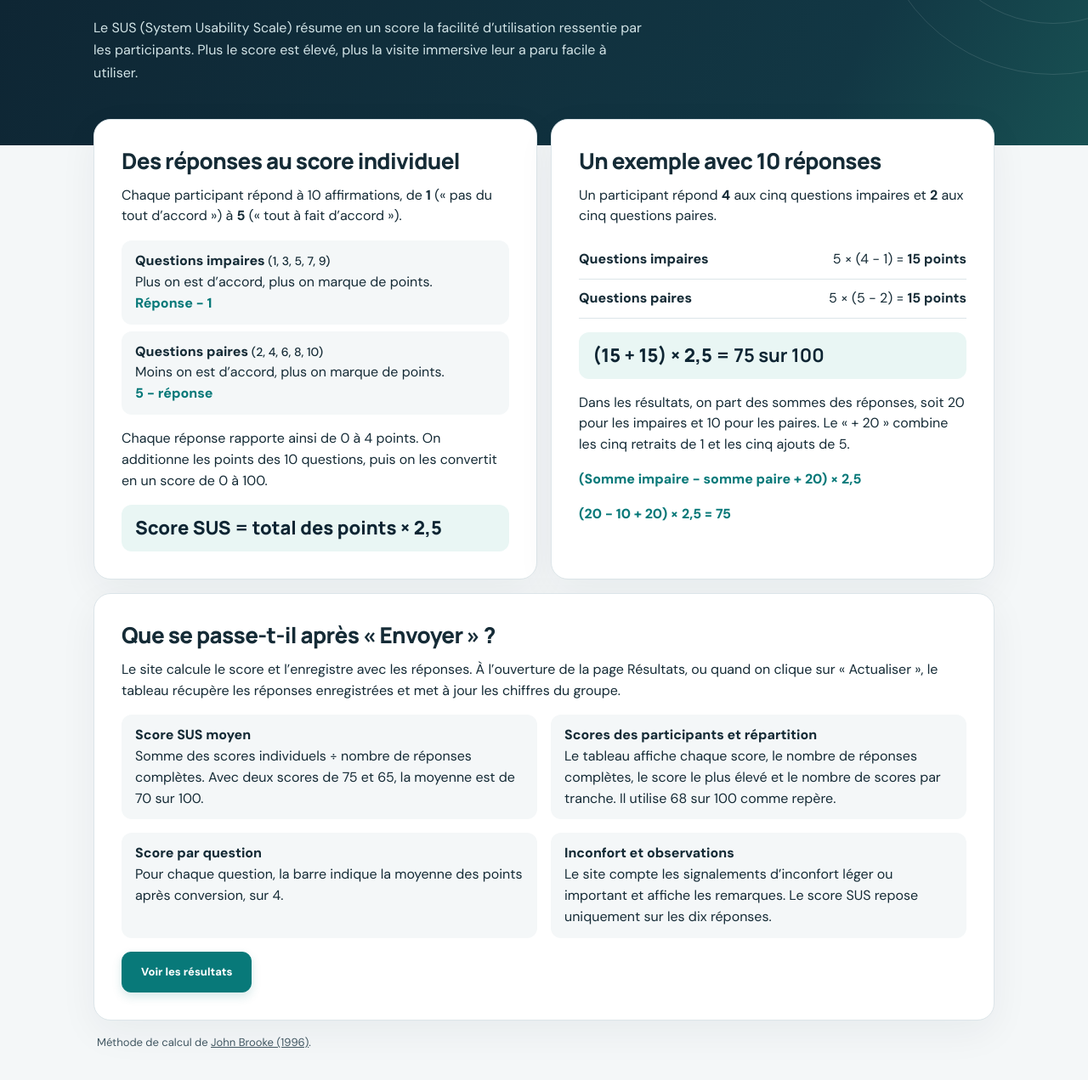
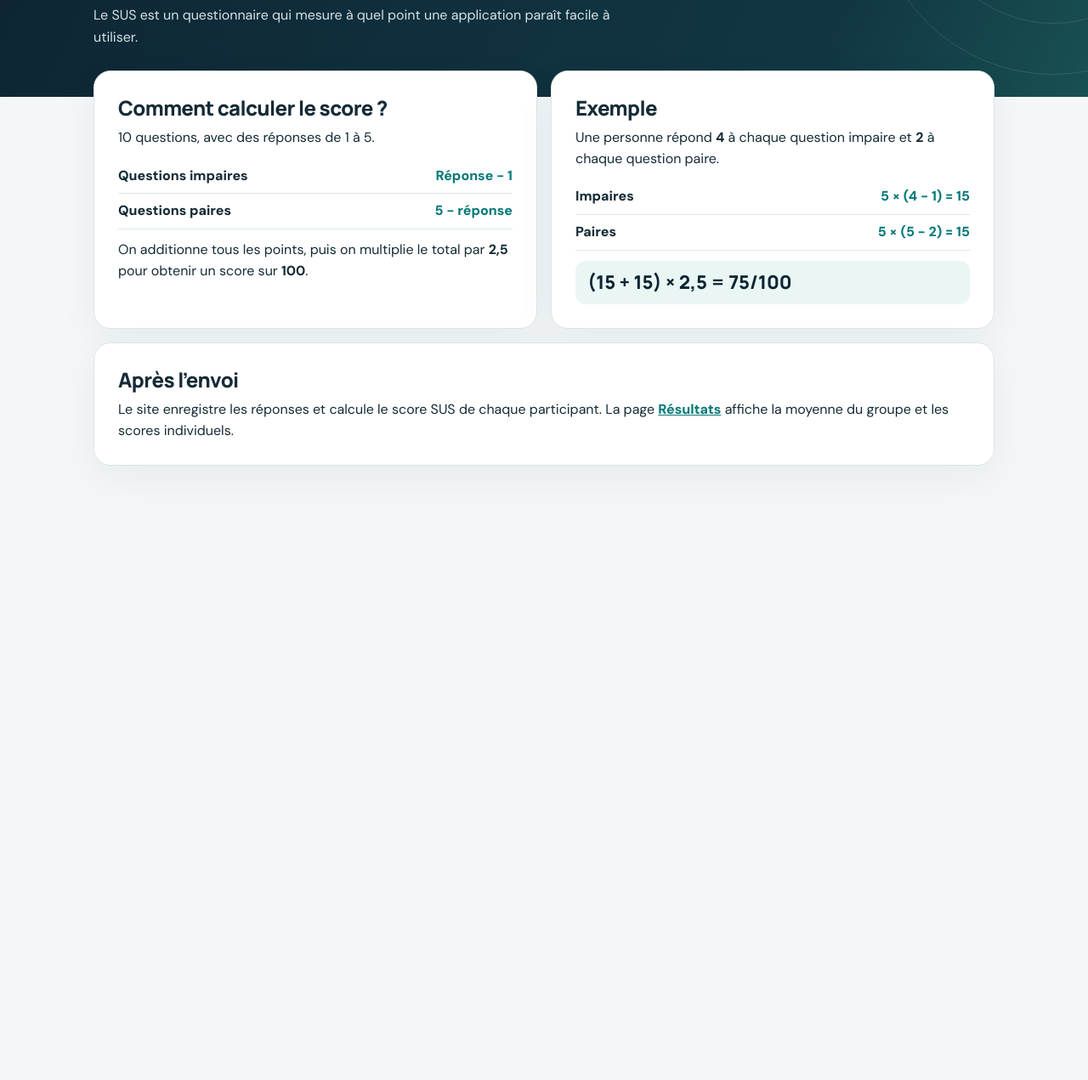
Before and after one commit to aymane-fast/presentation-xr, a website: page calcul-sus.html in a window 1280 px wide. Shown: the part 181-1452 px from the top of the page at 85% size. After the commit the page ends 800 px from the top, so only its background shows below. Drawn offline with Linux system fonts and the light colour scheme.

Commit message:
Simplify the SUS calculation guide

```diff
--- a/calcul-sus.html
+++ b/calcul-sus.html
@@ -19,77 +19,51 @@
       </div>
     </div>
   </nav>
-  <header class="hero">
+  <header class="hero sus-hero">
     <div class="hero-inner">
-      <h1>Comment se calcule le SUS&nbsp;?</h1>
-      <p>Le SUS (<span lang="en">System Usability Scale</span>) résume en un score la facilité d’utilisation ressentie par les participants. Plus le score est élevé, plus la visite immersive leur a paru facile à utiliser.</p>
+      <h1>Qu’est-ce que le SUS&nbsp;?</h1>
+      <p>Le SUS est un questionnaire qui mesure à quel point une application paraît facile à utiliser.</p>
     </div>
   </header>
   <main class="shell main sus-guide">
     <div class="sus-grid">
       <section class="card sus-card" aria-labelledby="sus-method">
-        <h2 id="sus-method">Des réponses au score individuel</h2>
-        <p>Chaque participant répond à 10 affirmations, de <strong>1</strong> (« pas du tout d’accord ») à <strong>5</strong> (« tout à fait d’accord »).</p>
-        <dl class="sus-rules">
+        <h2 id="sus-method">Comment calculer le score&nbsp;?</h2>
+        <p>10 questions, avec des réponses de 1 à 5.</p>
+        <dl class="sus-steps">
           <div>
-            <dt>Questions impaires <span>(1, 3, 5, 7, 9)</span></dt>
-            <dd>Plus on est d’accord, plus on marque de points.</dd>
-            <dd class="sus-rule-formula">Réponse − 1</dd>
+            <dt>Questions impaires</dt>
+            <dd>Réponse − 1</dd>
           </div>
           <div>
-            <dt>Questions paires <span>(2, 4, 6, 8, 10)</span></dt>
-            <dd>Moins on est d’accord, plus on marque de points.</dd>
-            <dd class="sus-rule-formula">5 − réponse</dd>
+            <dt>Questions paires</dt>
+            <dd>5 − réponse</dd>
           </div>
         </dl>
-        <p>Chaque réponse rapporte ainsi de 0 à 4 points. On additionne les points des 10 questions, puis on les convertit en un score de 0 à 100.</p>
-        <p class="sus-formula">Score SUS = total des points × 2,5</p>
+        <p>On additionne tous les points, puis on multiplie le total par <strong>2,5</strong> pour obtenir un score sur <strong>100</strong>.</p>
       </section>
 
       <section class="card sus-card" aria-labelledby="sus-example">
-        <h2 id="sus-example">Un exemple avec 10 réponses</h2>
-        <p>Un participant répond <strong>4</strong> aux cinq questions impaires et <strong>2</strong> aux cinq questions paires.</p>
-        <dl class="sus-example">
+        <h2 id="sus-example">Exemple</h2>
+        <p>Une personne répond <strong>4</strong> à chaque question impaire et <strong>2</strong> à chaque question paire.</p>
+        <dl class="sus-steps">
           <div>
-            <dt>Questions impaires</dt>
-            <dd>5 × (4 − 1) = <strong>15 points</strong></dd>
+            <dt>Impaires</dt>
+            <dd>5 × (4 − 1) = 15</dd>
           </div>
           <div>
-            <dt>Questions paires</dt>
-            <dd>5 × (5 − 2) = <strong>15 points</strong></dd>
+            <dt>Paires</dt>
+            <dd>5 × (5 − 2) = 15</dd>
           </div>
         </dl>
-        <p class="sus-formula">(15 + 15) × 2,5 = <strong>75 sur 100</strong></p>
-        <p>Dans les résultats, on part des sommes des réponses, soit 20 pour les impaires et 10 pour les paires. Le « + 20 » combine les cinq retraits de 1 et les cinq ajouts de 5.</p>
-        <p class="sus-equation">(Somme impaire − somme paire + 20) ×&nbsp;2,5</p>
-        <p class="sus-equation">(20 − 10 + 20) × 2,5 = 75</p>
+        <p class="sus-formula">(15 + 15) × 2,5 = 75/100</p>
       </section>
     </div>
 
     <section class="card sus-card" aria-labelledby="sus-results">
-      <h2 id="sus-results">Que se passe-t-il après «&nbsp;Envoyer&nbsp;»&nbsp;?</h2>
-      <p>Le site calcule le score et l’enregistre avec les réponses. À l’ouverture de la page Résultats, ou quand on clique sur « Actualiser », le tableau récupère les réponses enregistrées et met à jour les chiffres du groupe.</p>
-      <dl class="sus-metrics">
-        <div>
-          <dt>Score SUS moyen</dt>
-          <dd>Somme des scores individuels ÷ nombre de réponses complètes. Avec deux scores de 75 et 65, la moyenne est de 70 sur 100.</dd>
-        </div>
-        <div>
-          <dt>Scores des participants et répartition</dt>
-          <dd>Le tableau affiche chaque score, le nombre de réponses complètes, le score le plus élevé et le nombre de scores par tranche. Il utilise 68 sur 100 comme repère.</dd>
-        </div>
-        <div>
-          <dt>Score par question</dt>
-          <dd>Pour chaque question, la barre indique la moyenne des points après conversion, sur 4.</dd>
-        </div>
-        <div>
-          <dt>Inconfort et observations</dt>
-          <dd>Le site compte les signalements d’inconfort léger ou important et affiche les remarques. Le score SUS repose uniquement sur les dix réponses.</dd>
-        </div>
-      </dl>
-      <a class="primary-btn sus-results-link" href="/analyse">Voir les résultats</a>
+      <h2 id="sus-results">Après l’envoi</h2>
+      <p>Le site enregistre les réponses et calcule le score SUS de chaque participant. La page <a class="mini-link" href="/analyse">Résultats</a> affiche la moyenne du groupe et les scores individuels.</p>
     </section>
-    <p class="sus-source">Méthode de calcul de <a href="https://hci-studies.org/methods-and-measures/downloads/SUS_Brooke1996.pdf">John Brooke (1996)</a>.</p>
   </main>
 </body>
 </html>
--- a/styles.css
+++ b/styles.css
@@ -13,86 +13,62 @@
 .delete-response:hover:not(:disabled){background:#fff0f1}
 
 /* Calcul du SUS */
+.sus-hero .hero-inner {
+  padding-block: clamp(28px, 4vw, 42px) 56px;
+}
 .sus-guide {
   display: grid;
   gap: 16px;
 }
-.sus-grid, .sus-metrics {
+.sus-grid {
   display: grid;
   grid-template-columns: repeat(2, minmax(0, 1fr));
   gap: 16px;
 }
 .sus-card {
-  padding: clamp(20px, 3.5vw, 32px);
+  padding: clamp(16px, 3vw, 28px);
 }
 .sus-card h2 {
-  font: 800 clamp(20px, 2.5vw, 26px)/1.25 Manrope, system-ui, sans-serif;
+  font: 800 clamp(20px, 2.5vw, 24px)/1.25 Manrope, system-ui, sans-serif;
   letter-spacing: -.025em;
-  margin: 0 0 12px;
+  margin: 0 0 8px;
 }
 .sus-card p, .sus-card dl {
-  margin: 0 0 16px;
+  margin: 0 0 12px;
 }
 .sus-card p:last-child {
   margin-bottom: 0;
 }
-.sus-card dd {
-  margin: 0;
-}
-.sus-rules {
-  display: grid;
-  gap: 8px;
-}
-.sus-rules > div, .sus-metrics > div {
-  background: var(--bg);
-  border-radius: 12px;
-  padding: 12px 16px;
-}
-.sus-card dt {
+.sus-steps dt {
   font-weight: 800;
 }
-.sus-rules dt span {
-  font-size: .875em;
-  font-weight: 500;
-  white-space: nowrap;
-}
-.sus-rule-formula, .sus-equation {
+.sus-steps dd {
+  margin: 0;
   color: var(--teal);
   font-weight: 800;
 }
-.sus-example > div {
+.sus-steps > div {
   display: flex;
   flex-wrap: wrap;
   justify-content: space-between;
   gap: 4px 12px;
-  padding: 10px 0;
+  padding: 8px 0;
   border-bottom: 1px solid var(--line);
 }
 .sus-formula {
   background: var(--tealLight);
   color: var(--navy);
   border-radius: 12px;
-  padding: 12px 16px;
+  padding: 10px 14px;
   font: 800 clamp(17px, 2.2vw, 22px)/1.4 Manrope, system-ui, sans-serif;
 }
-.sus-results-link {
-  display: inline-block;
-  text-decoration: none;
-}
-.sus-source {
-  margin: 0;
-  padding: 0 4px;
-  color: #405661;
-  font-size: 13px;
-}
-@media (max-width: 750px) {
-  .sus-grid, .sus-metrics { grid-template-columns: 1fr; }
+@media (max-width: 620px) {
+  .sus-grid { grid-template-columns: 1fr; }
 }
 @media (max-width: 480px) {
   .topbar-inner { flex-wrap: wrap; padding: 10px 0; }
   .top-links { flex-wrap: wrap; }
-  body:has(.sus-guide) .hero h1, .sus-card h2 { text-wrap: balance; }
-  .sus-example > div { flex-direction: column; }
+  .sus-hero h1, .sus-card h2 { text-wrap: balance; }
 }
 
 @media print{.topbar,.hero,.dashboard-actions,.primary-btn,.ghost-btn,.response-action,.main{margin:0;padding:0}.shell{width:100%}.card{box-shadow:none;break-inside:avoid}.question{break-inside:avoid}.report-grid{display:block}.report-card{margin:18px 0}@page{margin:13mm}}
```
